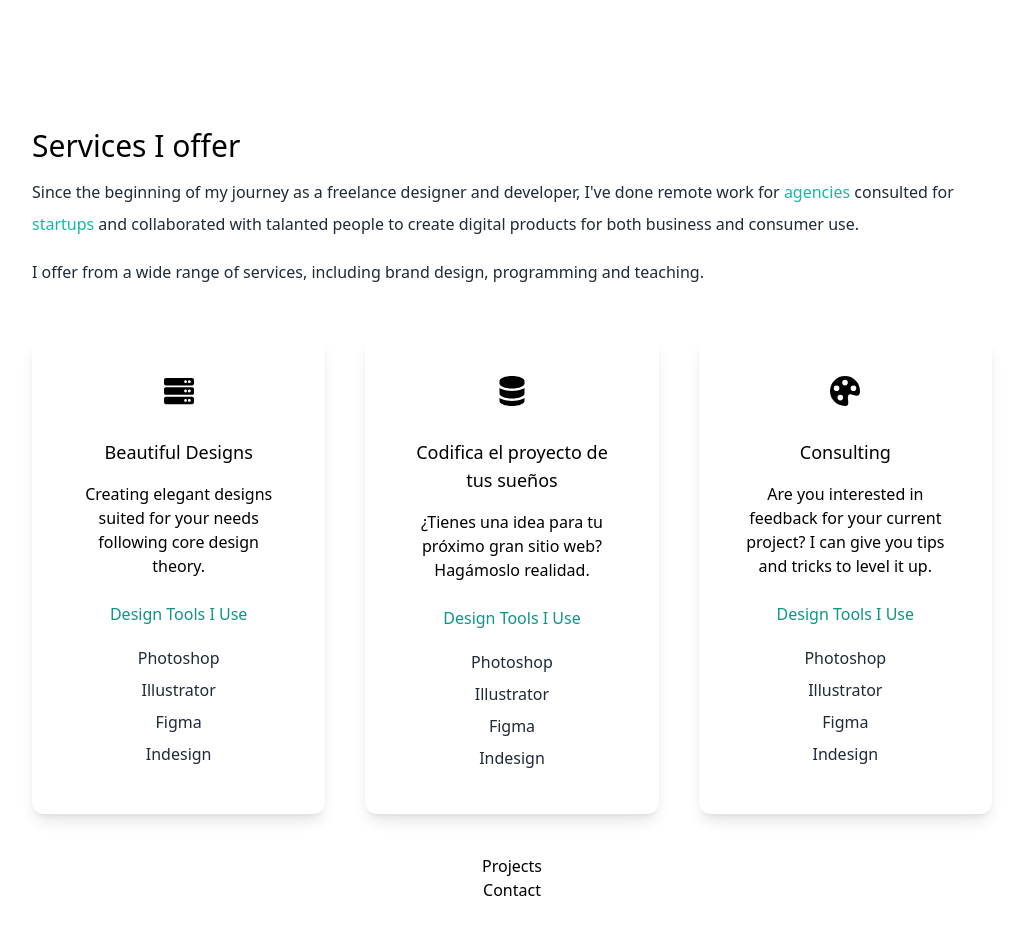
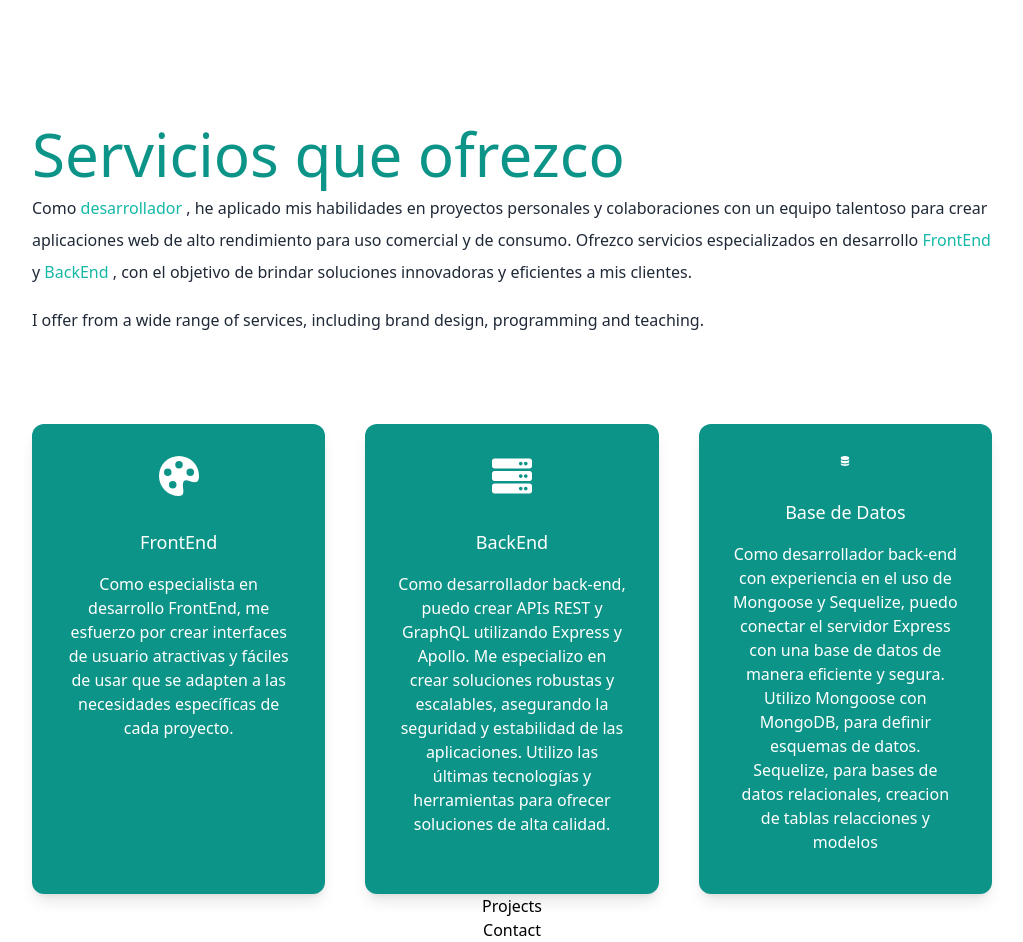
Before and after one commit to ivan2214/Portfolio, a React (Vite) app: page / in a window 1280 px wide. Shown: the part 740-1682 px from the top of the page, without its empty margins (128-1151 px from the left). Before the commit the page ends 1642 px from the top, so only its background shows below. Built offline with nearby package versions, Linux system fonts and the light colour scheme.

Commit message:
adding services and about

```diff
--- a/src/Components/Description.jsx
+++ b/src/Components/Description.jsx
@@ -1,6 +1,7 @@
 import React from 'react'
 
-import { AiFillTwitterCircle, AiFillLinkedin, AiFillGithub } from 'react-icons/ai'
+import { AiFillLinkedin, AiFillGithub } from 'react-icons/ai'
+import { SiGmail } from 'react-icons/si'
 
 const Description = () => {
   return (
@@ -15,19 +16,22 @@ const Description = () => {
       </p>
       <div className='flex items-center justify-center gap-16  '>
         <a
-          href=''
+          href='mailto:bongiovanniivan12@gmail.com?Subject=Me%20contacto%20por%20medio%20tu%20portafolio%20y%20quisiera%20poder%20establecer%20una%20charla%20contigo'
+          target='_blank'
           className='text-4xl text-gray-600 hover:text-teal-400 dark:text-gray-400 dark:hover:text-teal-400'
         >
-          <AiFillTwitterCircle />
+          <SiGmail />
         </a>
         <a
-          href=''
+          href='https://github.com/ivan2214'
+          target='_blank'
           className='text-4xl text-gray-600 hover:text-teal-400 dark:text-gray-400 dark:hover:text-teal-400'
         >
           <AiFillGithub />
         </a>
         <a
-          href=''
+          href='https://www.linkedin.com/in/bongiovanni-ivan45'
+          target='_blank'
           className='text-4xl text-gray-600 hover:text-teal-400 dark:text-gray-400 dark:hover:text-teal-400'
         >
           <AiFillLinkedin />
--- a/src/Layout/About.jsx
+++ b/src/Layout/About.jsx
@@ -4,60 +4,56 @@ import { BsServer, BsFillPaletteFill } from 'react-icons/bs'
 
 const About = () => {
   return (
-    <section>
-      <div>
-        <h3 className='py-1 text-3xl dark:text-white '>Services I offer</h3>
-        <p className='text-md py-2 leading-8 text-gray-800 dark:text-gray-200'>
-          Since the beginning of my journey as a freelance designer and developer, I've done remote
-          work for
-          <span className='text-teal-500'> agencies </span>
-          consulted for <span className='text-teal-500'>startups </span>
-          and collaborated with talanted people to create digital products for both business and
-          consumer use.
+    <section className='flex flex-col items-center justify-center gap-20  '>
+      <section className='flex flex-col items-start justify-center text-left '>
+        <h2 className='text-left text-5xl font-medium text-teal-600 dark:text-teal-400 md:text-6xl'>
+          Servicios que ofrezco
+        </h2>
+        <p className='text-md py-2 text-left  leading-8 text-gray-800 dark:text-gray-200'>
+          Como <span className='text-teal-500'> desarrollador </span>, he aplicado mis habilidades
+          en proyectos personales y colaboraciones con un equipo talentoso para crear aplicaciones
+          web de alto rendimiento para uso comercial y de consumo. Ofrezco servicios especializados
+          en desarrollo
+          <span className='text-teal-500'> FrontEnd </span> y
+          <span className='text-teal-500'> BackEnd </span>, con el objetivo de brindar soluciones
+          innovadoras y eficientes a mis clientes.
         </p>
         <p className='text-md py-2 leading-8 text-gray-800 dark:text-gray-200'>
           I offer from a wide range of services, including brand design, programming and teaching.
         </p>
-      </div>
-      <div className='gap-10 lg:flex'>
-        <div className='my-10 flex-1 rounded-xl p-10 text-center  shadow-lg dark:bg-white'>
-          <FaServer size={30} className='m-auto' />
-          <h3 className='pt-8 pb-2 text-lg font-medium  '>Beautiful Designs</h3>
+      </section>
+      <section className='grid  grid-cols-[repeat(auto-fit,minmax(250px,1fr))] gap-10  '>
+        <article className='flex max-h-[470px] flex-col rounded-xl bg-teal-600 p-8 text-center text-white shadow-lg dark:bg-gray-200 dark:text-gray-900'>
+          <BsFillPaletteFill className='mx-auto h-10 w-10' />
+
+          <h3 className='pt-8 pb-2 text-lg font-medium '>FrontEnd</h3>
           <p className='py-2'>
-            Creating elegant designs suited for your needs following core design theory.
+            Como especialista en desarrollo FrontEnd, me esfuerzo por crear interfaces de usuario
+            atractivas y fáciles de usar que se adapten a las necesidades específicas de cada
+            proyecto.
           </p>
-          <h4 className='py-4 text-teal-600'>Design Tools I Use</h4>
-          <p className='py-1 text-gray-800'>Photoshop</p>
-          <p className='py-1 text-gray-800'>Illustrator</p>
-          <p className='py-1 text-gray-800'>Figma</p>
-          <p className='py-1 text-gray-800'>Indesign</p>
-        </div>
-        <div className='my-10 flex-1 rounded-xl p-10 text-center shadow-lg dark:bg-white'>
-          <BsServer size={30} className='m-auto' />
-          <h3 className='pt-8 pb-2 text-lg font-medium '>Codifica el proyecto de tus sueños</h3>
+        </article>
+        <article className='flex max-h-[470px] flex-col rounded-xl bg-teal-600 p-8 text-center text-white shadow-lg dark:bg-gray-200 dark:text-gray-900'>
+          <FaServer className='mx-auto h-10 w-10' />
+          <h3 className='pt-8 pb-2 text-lg font-medium '>BackEnd</h3>
           <p className='py-2'>
-          ¿Tienes una idea para tu próximo gran sitio web? Hagámoslo realidad.
+            Como desarrollador back-end, puedo crear APIs REST y GraphQL utilizando Express y
+            Apollo. Me especializo en crear soluciones robustas y escalables, asegurando la
+            seguridad y estabilidad de las aplicaciones. Utilizo las últimas tecnologías y
+            herramientas para ofrecer soluciones de alta calidad.
           </p>
-          <h4 className='py-4 text-teal-600'>Design Tools I Use</h4>
-          <p className='py-1 text-gray-800'>Photoshop</p>
-          <p className='py-1 text-gray-800'>Illustrator</p>
-          <p className='py-1 text-gray-800'>Figma</p>
-          <p className='py-1 text-gray-800'>Indesign</p>
-        </div>
-        <div className='my-10 flex-1 rounded-xl p-10 text-center shadow-lg dark:bg-white'>
-          <BsFillPaletteFill size={30} className='m-auto' />
-          <h3 className='pt-8 pb-2 text-lg font-medium '>Consulting</h3>
+        </article>
+        <article className='flex max-h-[470px] flex-col rounded-xl bg-teal-600 p-8 text-center text-white shadow-lg dark:bg-gray-200 dark:text-gray-900'>
+          <BsServer className='mx-auto h-10 w-10' />
+          <h3 className='pt-8 pb-2 text-lg font-medium '>Base de Datos</h3>
           <p className='py-2'>
-            Are you interested in feedback for your current project? I can give you tips and tricks
-            to level it up.
+            Como desarrollador back-end con experiencia en el uso de Mongoose y Sequelize, puedo
+            conectar el servidor Express con una base de datos de manera eficiente y segura. Utilizo
+            Mongoose con MongoDB, para definir esquemas de datos. Sequelize, para bases de datos
+            relacionales, creacion de tablas relacciones y modelos
           </p>
-          <h4 className='py-4 text-teal-600'>Design Tools I Use</h4>
-          <p className='py-1 text-gray-800'>Photoshop</p>
-          <p className='py-1 text-gray-800'>Illustrator</p>
-          <p className='py-1 text-gray-800'>Figma</p>
-          <p className='py-1 text-gray-800'>Indesign</p>
-        </div>
-      </div>
+        </article>
+      </section>
     </section>
   )
 }
```
Also changed, not shown: vite.config.js.timestamp-1674055746187.mjs (deleted, +0 -15 lines).
